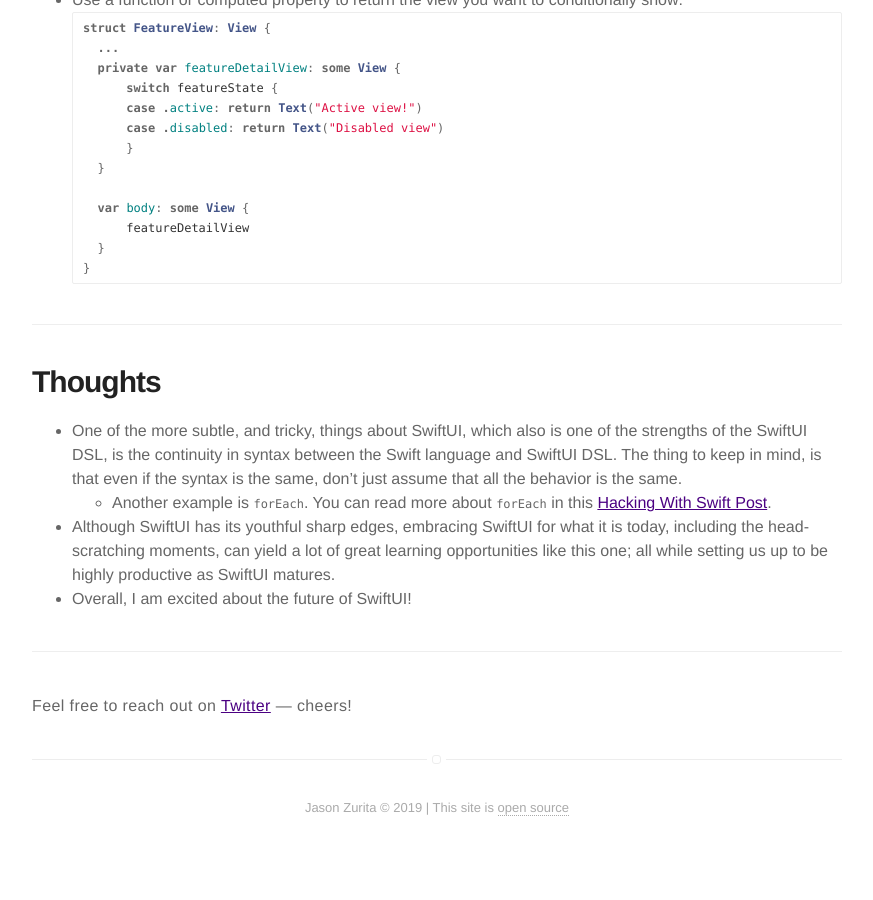
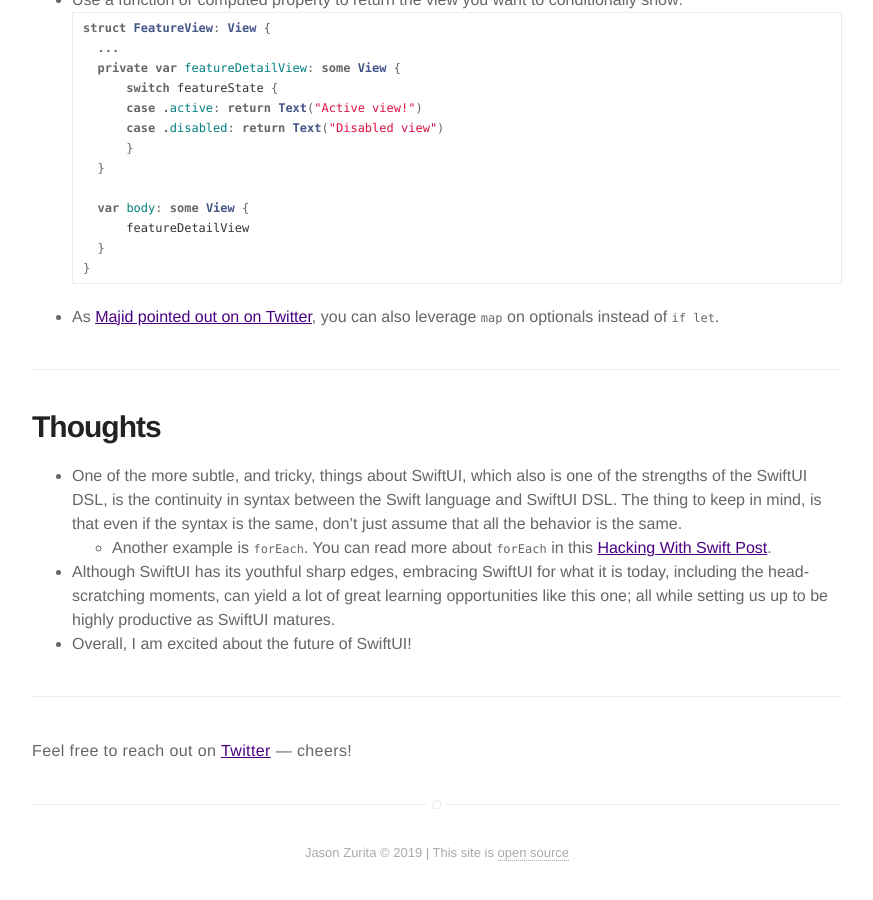
Before and after one commit to jasonzurita/jasonzurita.github.io, a Jekyll site: the page built from _posts/2019-8-27-swiftui-if-statement.markdown, in a window 1280 px wide and 900 px high, scrolled down 5198 px. Shown: the whole window, without its empty margins (203-1076 px from the left). Built offline with Jekyll 4.4.1, drawn with Linux system fonts in a browser that asks for light colours; before the commit the page ends 6053 px from its top, so only the background shows below that.

Commit message:
feat(post): add  on optionals to workarounds

````diff
--- a/_posts/2019-8-27-swiftui-if-statement.markdown
+++ b/_posts/2019-8-27-swiftui-if-statement.markdown
@@ -163,6 +163,8 @@ struct FeatureView: View {
 }
 ```
 
+- As [Majid pointed out on on Twitter](https://twitter.com/mecid/status/1166384474445221890), you can also leverage `map` on optionals instead of `if let`.
+
 ---
 
 # Thoughts
````
